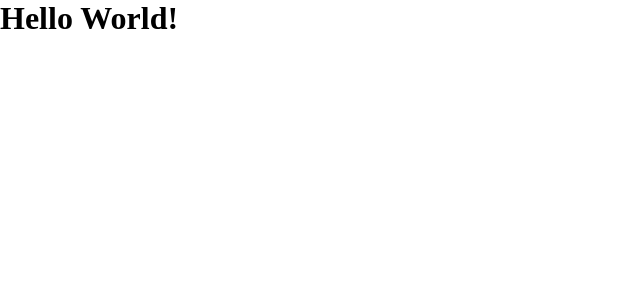
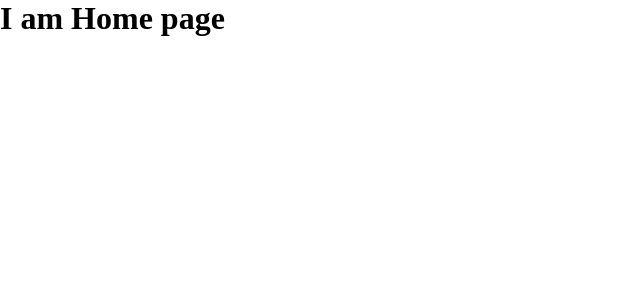
Before and after one commit to 011Jorge/which-is-dog, a React (Vite) app: page / in a window 1280 px wide. Shown: the top 300 px of the page, without its empty margins (0-640 px from the left). Built offline with nearby package versions, Linux system fonts and the light colour scheme.

Commit message:
:bricks: home page created

```diff
--- a/src/App.jsx
+++ b/src/App.jsx
@@ -1,9 +1,10 @@
 import React from "react";
+import Home from "./pages/home";
 
 function App() {
   return (
     <>
-      <h1>Hello World!</h1>
+      <Home />
     </>
   );
 }
--- /dev/null
+++ b/src/pages/home/index.jsx
@@ -0,0 +1,11 @@
+import React from "react";
+
+function Home() {
+  return (
+    <div className="container">
+      <h1>I am Home page</h1>
+    </div>
+  );
+}
+
+export default Home;
```
